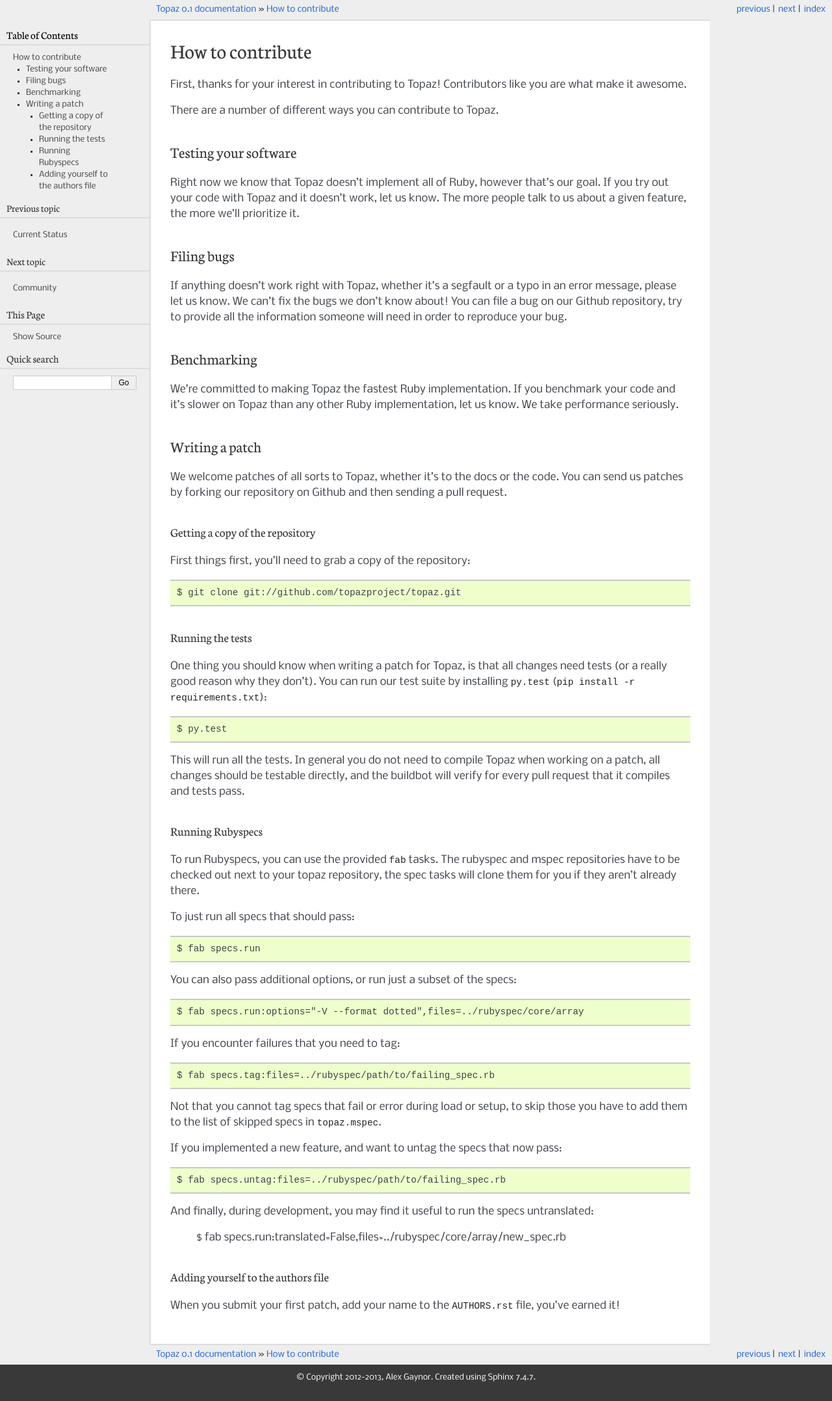
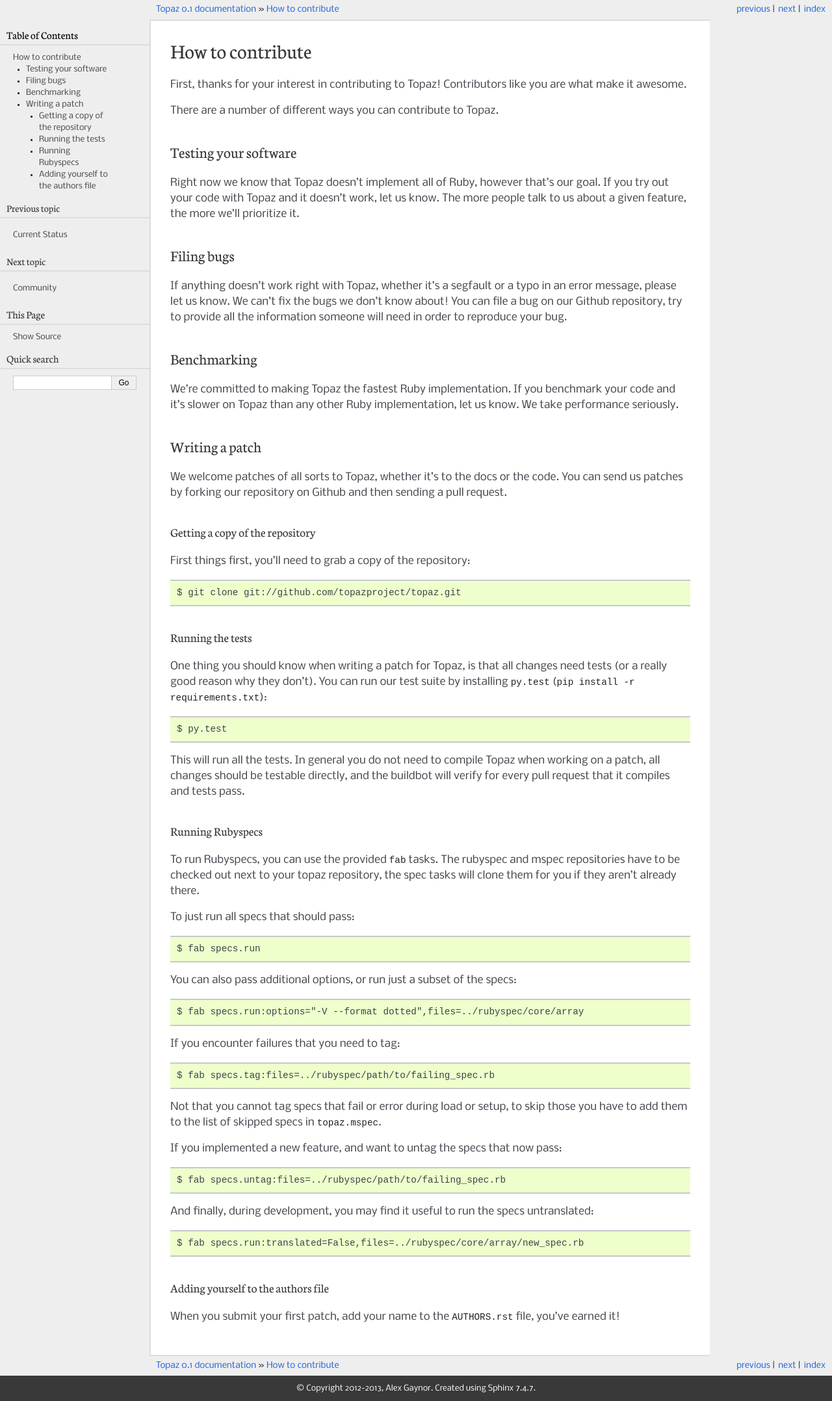
Before and after one commit to topazproject/topaz, a Sphinx documentation site: the page built from docs/contributing.rst, in a window 1280 px wide. Shown: the whole page at 65% size. Built offline with Sphinx 7.4.7, drawn with Linux system fonts in a browser that asks for light colours.

Commit message:
double colon

```diff
--- a/docs/contributing.rst
+++ b/docs/contributing.rst
@@ -84,7 +84,7 @@
     $ fab specs.untag:files=../rubyspec/path/to/failing_spec.rb
 
 And finally, during development, you may find it useful to run the
-specs untranslated:
+specs untranslated::
 
     $ fab specs.run:translated=False,files=../rubyspec/core/array/new_spec.rb
 
```
